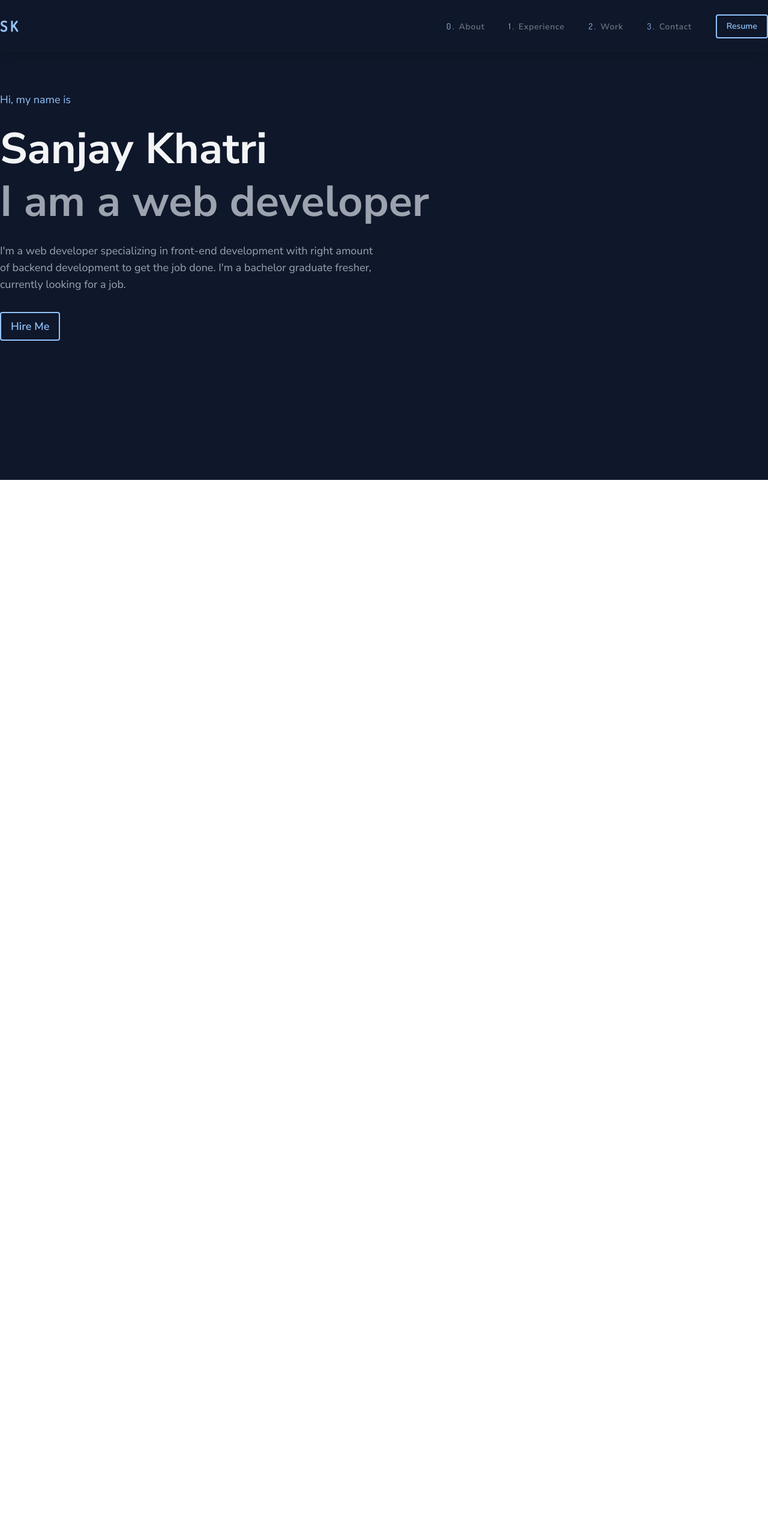
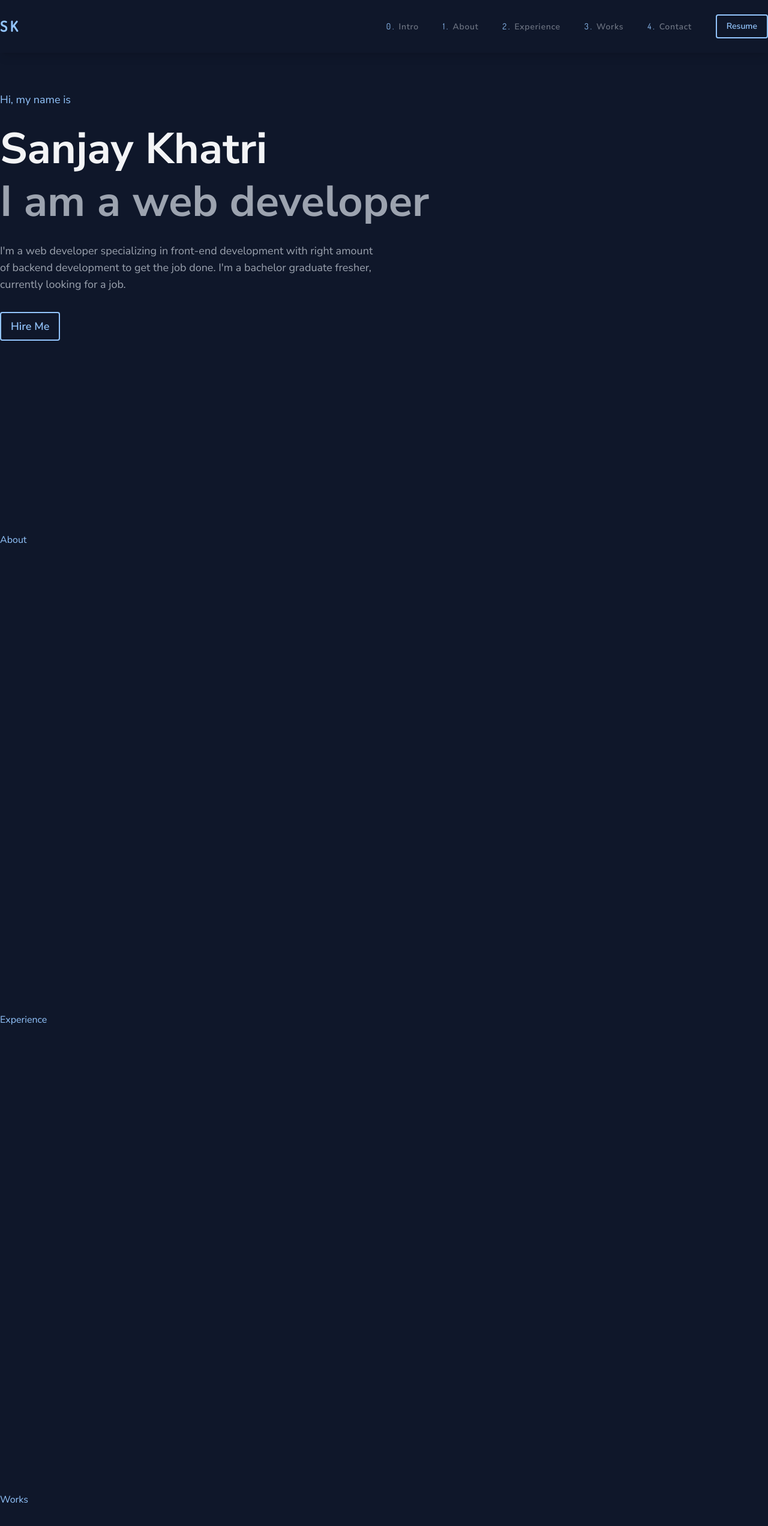
Before and after one commit to sanzaikc/portfolio_v2, a React (Create React App) app: page / in a window 1280 px wide. Shown: the top 2544 px of the page at 60% size. Before the commit the page ends 888 px from the top, so only its background shows below. Built offline with nearby package versions, Linux system fonts and the light colour scheme.

Commit message:
component initialized

```diff
--- a/src/App.js
+++ b/src/App.js
@@ -1,6 +1,10 @@
 import AppLayout from "./layouts/AppLayout";
+import About from "./components/About";
+import Contact from "./components/Contact";
+import Experience from "./components/Experience";
 import Header from "./components/Header";
 import Intro from "./components/Intro";
+import Works from "./components/Works";
 
 function App() {
   return (
@@ -8,6 +12,10 @@ function App() {
       <Header />
       <div className="app-container">
         <Intro />
+        <About />
+        <Experience />
+        <Works />
+        <Contact />
       </div>
     </AppLayout>
   );
--- /dev/null
+++ b/src/components/About.jsx
@@ -0,0 +1,9 @@
+import React from "react";
+
+export default function About() {
+  return (
+    <div id="about" className="h-screen">
+      About
+    </div>
+  );
+}
--- a/src/components/AppButton.jsx
+++ b/src/components/AppButton.jsx
@@ -5,7 +5,7 @@ export default function AppButton({ children, handleOnClick, sm = false }) {
 
   return (
     <button
-      className={`inline-block rounded border-2 border-blue-300  font-semibold ${paddingSize}`}
+      className={`inline-block rounded border-2 border-blue-300  font-semibold transition-all duration-200 ease-in-out hover:bg-blue-500 hover:bg-opacity-20 ${paddingSize}`}
       onClick={handleOnClick}
     >
       {children}
--- /dev/null
+++ b/src/components/Contact.jsx
@@ -0,0 +1,9 @@
+import React from "react";
+
+export default function Contact() {
+  return (
+    <div id="contact" className="h-screen">
+      Contact
+    </div>
+  );
+}
--- /dev/null
+++ b/src/components/Experience.jsx
@@ -0,0 +1,9 @@
+import React from "react";
+
+export default function Experience() {
+  return (
+    <div id="experience" className="h-screen">
+      Experience
+    </div>
+  );
+}
--- a/src/components/Header.jsx
+++ b/src/components/Header.jsx
@@ -3,6 +3,10 @@ import AppButton from "./AppButton";
 
 export default function Header() {
   const links = [
+    {
+      name: "Intro",
+      path: "",
+    },
     {
       name: "About",
       path: "",
@@ -12,7 +16,7 @@ export default function Header() {
       path: "",
     },
     {
-      name: "Work",
+      name: "Works",
       path: "",
     },
     {
@@ -21,12 +25,13 @@ export default function Header() {
     },
   ];
   return (
-    <div className="py-6 shadow-lg">
+    <div className="sticky top-0 bg-slate-900 py-6 shadow-lg">
       <div className="app-container flex items-center justify-between">
         <div className="secondary-font text-2xl font-semibold">S K</div>
         <ul className="flex items-center space-x-10 text-sm">
           {links.map((link, index) => (
-            <li
+            <a
+              href={`/#${link.name.toLowerCase()}`}
               key={link.name}
               className="group flex cursor-pointer items-baseline space-x-2"
             >
@@ -34,7 +39,7 @@ export default function Header() {
               <span className="font-semibold tracking-wider text-gray-500 group-hover:text-blue-300">
                 {link.name}
               </span>
-            </li>
+            </a>
           ))}
           <li>
             <AppButton sm>Resume</AppButton>
--- a/src/components/Intro.jsx
+++ b/src/components/Intro.jsx
@@ -3,7 +3,7 @@ import AppButton from "./AppButton";
 
 export default function Intro() {
   return (
-    <div className="flex h-screen flex-col space-y-8 py-16 text-lg">
+    <div id="intro" className="flex h-screen flex-col space-y-8 py-16 text-lg">
       <div>Hi, my name is</div>
       <div className="flex flex-col space-y-4 text-7xl font-bold">
         <div className="text-gray-100">Sanjay Khatri</div>
--- /dev/null
+++ b/src/components/Works.jsx
@@ -0,0 +1,9 @@
+import React from "react";
+
+export default function Works() {
+  return (
+    <div id="works" className="h-screen">
+      Works
+    </div>
+  );
+}
--- a/src/index.css
+++ b/src/index.css
@@ -19,7 +19,10 @@ code {
     monospace;
 }
 
-
+html{
+  scroll-behavior: smooth;
+  scroll-padding-top: 200px;
+}
 
 .app-container {
   @apply mx-auto max-w-7xl;
--- a/src/layouts/AppLayout.jsx
+++ b/src/layouts/AppLayout.jsx
@@ -2,7 +2,7 @@ import React from "react";
 
 export default function AppLayout({ children }) {
   return (
-    <div className="h-screen w-full bg-slate-900 text-blue-300">
+    <div className="w-full bg-slate-900 text-blue-300">
       <div>{children}</div>
     </div>
   );
```
